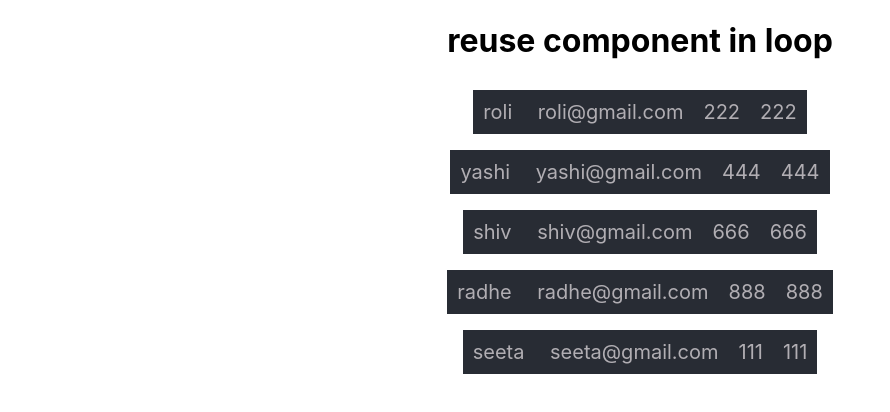
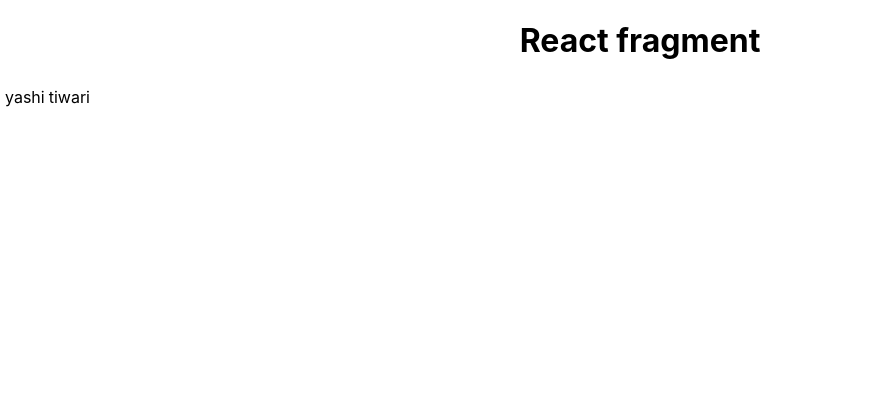
Before and after one commit to rolitiwari1234/React-1, a React (Create React App) app in the folder my-app/: page / in a window 1280 px wide. Shown: the top 412 px of the page, without its empty margins (0-890 px from the left). Built offline with nearby package versions, Linux system fonts and the light colour scheme.

Commit message:
fragment react

```diff
--- a/my-app/src/App.js
+++ b/my-app/src/App.js
@@ -1,35 +1,24 @@
 import React from 'react'
 import './App.css';
-import User from './User'
+import Cols from './Cols';
+
+
 
 
 
 function App() {
-  const users = [
-    {
-      name :"roli",email:"roli@gmail.com",address:"222"
-    },
-    {
-      name :"yashi",email:"yashi@gmail.com",address:"444"
-    },
-    {
-      name :"shiv",email:"shiv@gmail.com",address:"666"
-    },
-    {
-      name :"radhe",email:"radhe@gmail.com",address:"888"
-    },
-    {
-      name:"seeta",email:"seeta@gmail.com",address:"111"
-    }
-  ]
+
   return (
     <div className="App">
-      <h1>reuse component in loop</h1>
+      <h1>React fragment</h1>
+   <table>
+    <tbody>
+      <tr>
+       <Cols/>
+      </tr>
+    </tbody>
+   </table>
 
-      {
-        users.map((item,i)=>
-      <User data = {item}/>)
-      }
     </div>
   );
 }
--- /dev/null
+++ b/my-app/src/Cols.js
@@ -0,0 +1,9 @@
+function Cols (){
+    return(
+        <div>
+       <td>yashi</td>
+        <td>tiwari</td>
+       </div>
+    )
+}
+export default Cols;
```
